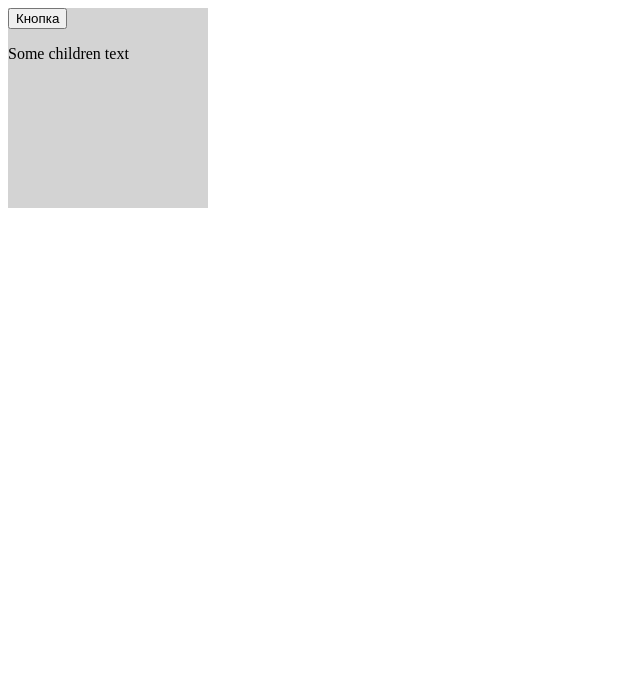
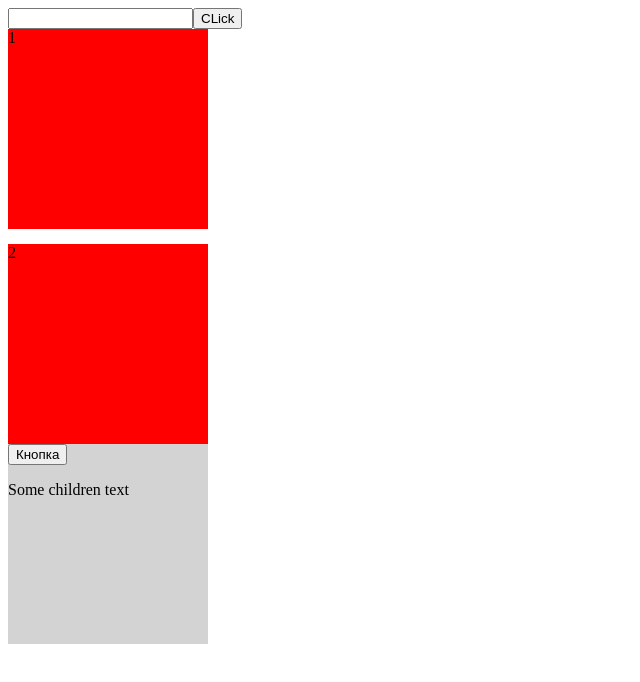
Before and after one commit to ilyashablouski/React-TypeScript-App-pet, a React (Create React App) app: page / in a window 1280 px wide. Shown: the top 682 px of the page, without its empty margins (0-640 px from the left). Built offline with nearby package versions, Linux system fonts and the light colour scheme; no server answers.

Commit message:
add event types example component

```diff
--- a/src/App.tsx
+++ b/src/App.tsx
@@ -3,9 +3,10 @@ import Card from './components/Card';
 import { CardVariant } from './components/Card/Card';
 import { ITodo, IUser } from './types/types';
 import axios from 'axios';
-import { List } from './components/List/List';
+import List from './components/List/List';
 import UserItem from './components/UserList/UserItem';
 import TodoItem from './components/TodoItem';
+import EventsExample from './components/EventsExample';
 
 const App = () => {
   const [users, setUsers] = useState<IUser[]>([]);
@@ -35,14 +36,15 @@ const App = () => {
   }
 
   return (
-    <>
+    <div>
+      <EventsExample />
       <Card variant={CardVariant.primary} height="200px" width="200px">
         <button>Кнопка</button>
         <p>Some children text</p>
       </Card>
       <List items={users} renderItem={(user: IUser) => <UserItem user={user} key={user.id} />} />
       <List items={todos} renderItem={(todo: ITodo) => <TodoItem todo={todo} key={todo.id} />} />
-    </>
+    </div>
   );
 };
 
--- /dev/null
+++ b/src/components/EventsExample/EventsExample.tsx
@@ -0,0 +1,54 @@
+import React, { FC, useState } from 'react';
+
+const EventsExample: FC = () => {
+  const [value, setValue] = useState<string>('');
+  const [isDrag, setIsDrag] = useState<boolean>(false);
+
+  const changeHandler = (e: React.ChangeEvent<HTMLInputElement>) => {
+    setValue(e.target.value);
+  };
+
+  const clickHandler = (e: React.MouseEvent<HTMLButtonElement>) => {
+    console.log({ value });
+  };
+
+  const dragHandler = (e: React.DragEvent<HTMLDivElement>) => {
+    console.log('DRAG');
+  };
+
+  const dragWithPreventHandler = (e: React.DragEvent<HTMLDivElement>) => {
+    e.preventDefault();
+    setIsDrag(true);
+  };
+
+  const leaveHandler = (e: React.DragEvent<HTMLDivElement>) => {
+    e.preventDefault();
+    setIsDrag(false);
+  };
+
+  const dropHandler = (e: React.DragEvent<HTMLDivElement>) => {
+    e.preventDefault();
+    setIsDrag(false);
+    console.log('DROP');
+  };
+
+  return (
+    <div>
+      <input value={value} onChange={changeHandler} type="text" />
+      <button onClick={clickHandler}>CLick</button>
+      <div onDrag={dragHandler} draggable style={{ width: 200, height: 200, background: 'red' }}>
+        1
+      </div>
+      <div
+        onDragOver={dragWithPreventHandler}
+        onDragLeave={leaveHandler}
+        onDrop={dropHandler}
+        style={{ width: 200, height: 200, background: isDrag ? 'blue' : 'red', marginTop: 15 }}
+      >
+        2
+      </div>
+    </div>
+  );
+};
+
+export default EventsExample;
--- /dev/null
+++ b/src/components/EventsExample/index.ts
@@ -0,0 +1 @@
+export { default } from './EventsExample';
--- a/src/components/List/List.tsx
+++ b/src/components/List/List.tsx
@@ -5,6 +5,8 @@ interface ListProps<T> {
   renderItem: (item: T) => React.ReactNode;
 }
 
-export function List<T>(props: ListProps<T>) {
+function List<T>(props: ListProps<T>) {
   return <div>{props.items.map(props.renderItem)}</div>;
 }
+
+export default List;
--- /dev/null
+++ b/src/components/List/index.ts
@@ -0,0 +1 @@
+export { default } from './List';
```
